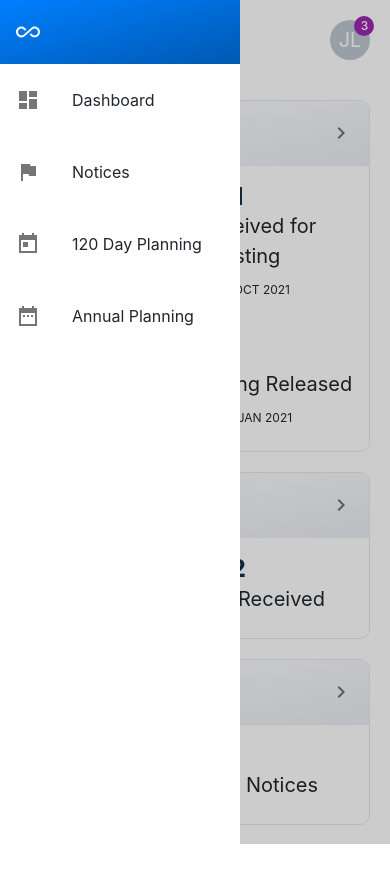
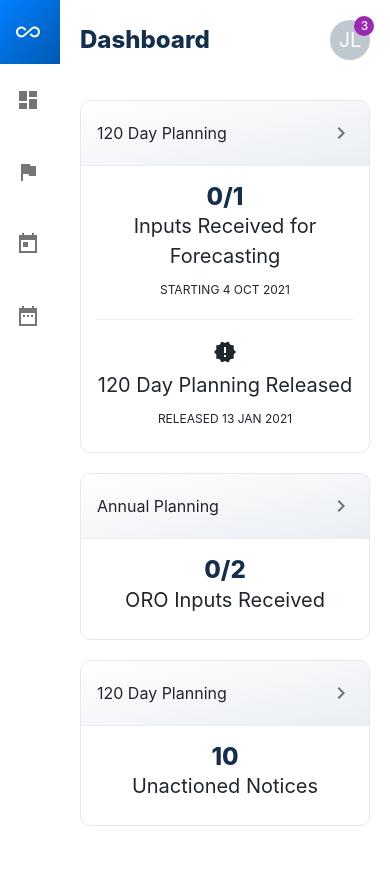
Before and after one commit to TokenChingy/infini, a React (Vite) app: page / in a window 390 px wide. Shown: the top 882 px of the page. Before the commit the page ends 844 px from the top, so only its background shows below. Built offline with nearby package versions, Linux system fonts and the light colour scheme.

Commit message:
Added horizontal divider for mobile on module tiles.

```diff
--- a/src/Components/ModuleTile/index.tsx
+++ b/src/Components/ModuleTile/index.tsx
@@ -7,6 +7,7 @@
   IconButton,
   Stack,
   Typography,
+  useMediaQuery,
   useTheme,
 } from "@mui/material";
 
@@ -25,6 +26,7 @@
 
 export default function ModuleTile(props: ModuleTileProps): JSX.Element {
   const theme = useTheme();
+  const isSm = useMediaQuery(theme.breakpoints.down("sm"));
 
   return (
     <Card sx={{ width: "100%", height: "100%" }} variant={"outlined"}>
@@ -80,7 +82,7 @@
                 </Stack>
                 {index < props.content.length - 1 && (
                   <Divider
-                    orientation={"vertical"}
+                    orientation={isSm ? "horizontal" : "vertical"}
                     variant={"middle"}
                     flexItem={true}
                   />
--- a/src/Layouts/Main/index.tsx
+++ b/src/Layouts/Main/index.tsx
@@ -16,7 +16,11 @@
       <Sidebar />
       <Box
         component={"main"}
-        sx={{ flexGrow: 1, marginLeft: theme.spacing(6) }}
+        sx={{
+          flexGrow: 1,
+          marginLeft: theme.spacing(6),
+          marginBottom: theme.spacing(6),
+        }}
       >
         <Container maxWidth={"xl"}>
           <Topbar />
```
